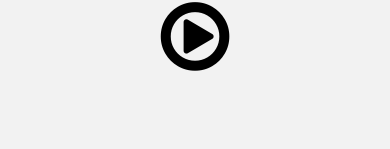
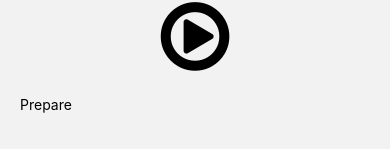
Before and after one commit to DrewIndeed/react-native-projects, a React Native app in the folder workout-app/: screen / in a window 390 px wide. Both pictures are taken after a click on the element 195 px from the left and 175 px from the top of the page. Shown: the part 209-358 px from the top of the page. Built offline with nearby package versions, Linux system fonts and the light colour scheme.

Commit message:
58. workout-app: display text of exercising process

```diff
--- a/workout-app/screens/WorkoutDetailScreen.tsx
+++ b/workout-app/screens/WorkoutDetailScreen.tsx
@@ -63,6 +63,9 @@ const WorkoutDetailScreen = ({ route }: DetailNavigation) => {
 
   if (!workoutBySlug) return null;
 
+  const hasReachedEnd =
+    sequence.length === workoutBySlug.sequence.length && countDown === 0;
+
   return (
     <View style={styles.container}>
       {/* use ? because workoutBySlug might be undefined */}
@@ -87,6 +90,8 @@ const WorkoutDetailScreen = ({ route }: DetailNavigation) => {
           </View>
         </CustomModal>
       </WorkoutItem>
+
+      {/* display play icon and duration count down */}
       <View style={styles.centerView}>
         {sequence.length === 0 && (
           <FontAwesome
@@ -102,6 +107,17 @@ const WorkoutDetailScreen = ({ route }: DetailNavigation) => {
             <Text style={{ fontSize: 30 }}>{countDown}</Text>
           </View>
         )}
+      </View>
+
+      {/* display exercise name and progress text */}
+      <View>
+        <Text>
+          {sequence.length === 0
+            ? 'Prepare'
+            : hasReachedEnd
+            ? 'Great job!'
+            : sequence[idxTracker].name}
+        </Text>
       </View>
     </View>
   );
```
